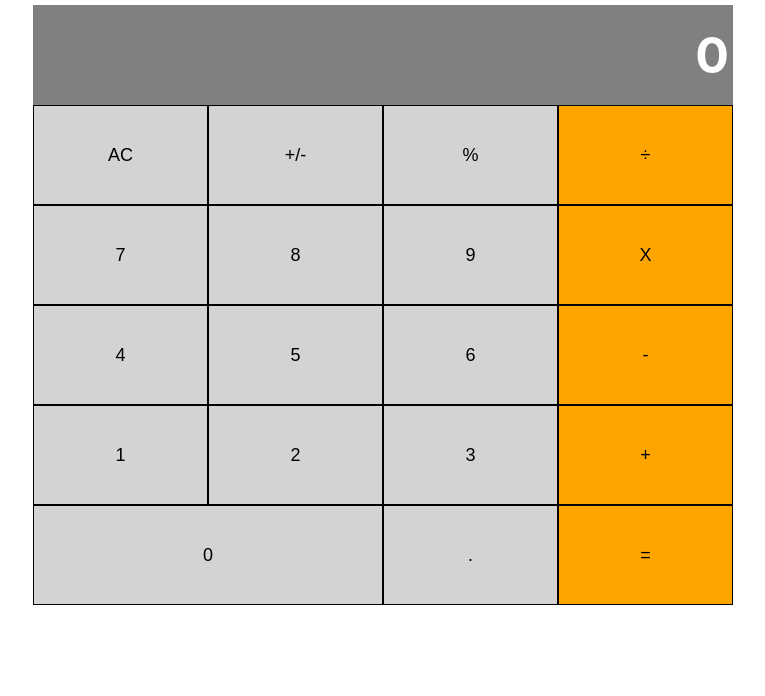
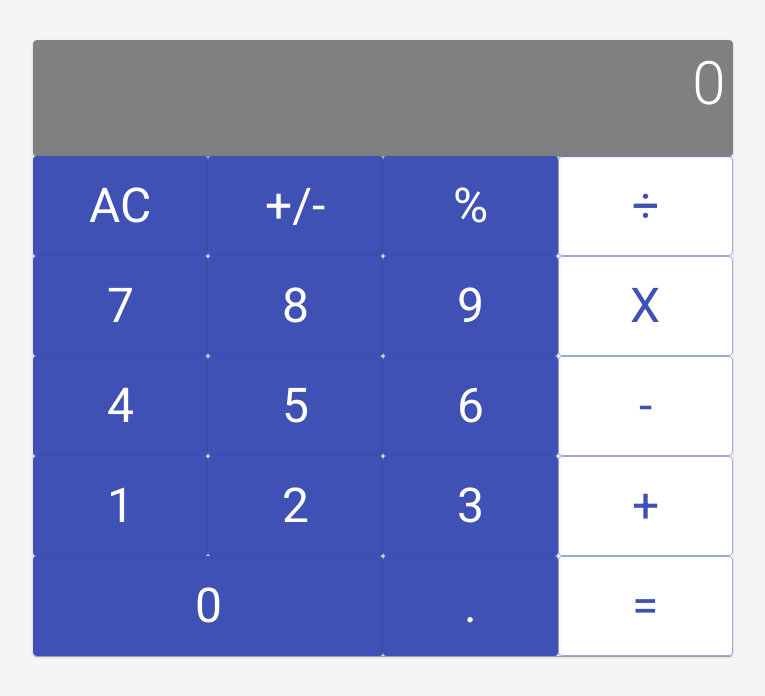
Before and after one commit to jstiven01/react-calculator, a React (Create React App) app: page / in a window 1280 px wide. Shown: the top 696 px of the page, without its empty margins (257-1022 px from the left). Built offline with nearby package versions, Linux system fonts and the light colour scheme.

Commit message:
Personalizing React Calculator

```diff
--- a/package.json
+++ b/package.json
@@ -3,6 +3,7 @@
   "version": "0.1.0",
   "private": true,
   "dependencies": {
+    "@material-ui/core": "^4.9.3",
     "@testing-library/jest-dom": "^4.2.4",
     "@testing-library/react": "^9.4.0",
     "@testing-library/user-event": "^7.2.1",
@@ -10,7 +11,9 @@
     "prop-types": "^15.7.2",
     "react": "^16.12.0",
     "react-dom": "^16.12.0",
-    "react-scripts": "3.3.0"
+    "react-scripts": "3.3.0",
+    "react-spring": "^8.0.27",
+    "typeface-roboto": "0.0.75"
   },
   "scripts": {
     "start": "react-scripts start",
--- a/src/components/App.js
+++ b/src/components/App.js
@@ -1,9 +1,11 @@
 /* eslint-disable react/no-unused-state */
 
 import React from 'react';
+import Card from '@material-ui/core/Card';
 import Display from './Display';
 import ButtonPanel from './ButtonPanel';
 import calculate from '../logic/calculate';
+
 
 class App extends React.Component {
   constructor() {
@@ -24,8 +26,10 @@ class App extends React.Component {
     const { total, next } = this.state;
     return (
       <div className="app-calculator">
-        <Display result={total || next || undefined} />
-        <ButtonPanel clickHandler={this.handleClick} />
+        <Card>
+          <Display result={total || next || undefined} />
+          <ButtonPanel clickHandler={this.handleClick} />
+        </Card>
       </div>
     );
   }
--- a/src/components/Button.js
+++ b/src/components/Button.js
@@ -1,39 +1,63 @@
 import React from 'react';
 import PropTypes from 'prop-types';
+import Button from '@material-ui/core/Button';
+import { useSpring, animated } from 'react-spring';
+import 'typeface-roboto';
+import { Typography } from '@material-ui/core';
 
-class Button extends React.Component {
-  handleClick = () => {
-    const { clickHandler, buttonName } = this.props;
-    return clickHandler(buttonName);
-  }
 
-  render() {
-    const { color, buttonName, wide } = this.props;
+const calc = (x, y) => [-(y - window.innerHeight / 2) / 20, (x - window.innerWidth / 2) / 20, 1.1];
+const trans = (x, y, s) => `perspective(600px) rotateX(${x}deg) rotateY(${y}deg) scale(${s})`;
+
+const ButtonCalc = ({
+  color, buttonName, wide, clickHandler,
+}) => {
+  const handleClick = () => clickHandler(buttonName);
+
   let classWide = '';
+  let propButton = 'contained';
   if (wide) classWide = 'wide-twice';
+  if (color === 'orange') propButton = 'outlined';
+  const [props, set] = useSpring(() => (
+    { xys: [0, 0, 1], config: { mass: 5, tension: 350, friction: 40 } }
+  ));
+  const { xys } = props;
 
   return (
-      <button
+    <Button
       className={`color-button-${color} ${classWide}`}
       type="button"
-        onClick={this.handleClick}
+      onClick={handleClick}
+      color="primary"
+      variant={propButton}
     >
-        {buttonName}
-      </button>
+      <animated.div
+        class="card"
+        onMouseMove={({ clientX: x, clientY: y }) => set({ xys: calc(x, y) })}
+        onMouseLeave={() => set({ xys: [0, 0, 1] })}
+        style={{ transform: xys.interpolate(trans) }}
+      >
+
+        <Typography variant="h3">{buttonName}</Typography>
+      </animated.div>
+
+    </Button>
   );
-  }
-}
+};
 
-Button.propTypes = {
+ButtonCalc.propTypes = {
   buttonName: PropTypes.string.isRequired,
   color: PropTypes.string,
   wide: PropTypes.bool,
   clickHandler: PropTypes.func.isRequired,
+  xys: PropTypes.shape({
+    interpolate: PropTypes.func,
+  }).isRequired,
 };
 
-Button.defaultProps = {
+ButtonCalc.defaultProps = {
   color: 'orange',
   wide: false,
 };
 
-export default Button;
+export default ButtonCalc;
--- a/src/components/Display.js
+++ b/src/components/Display.js
@@ -1,11 +1,29 @@
 import React from 'react';
 import PropTypes from 'prop-types';
+import { useSpring, animated } from 'react-spring';
+import Card from '@material-ui/core/Card'; import { makeStyles } from '@material-ui/core/styles';
+import { Typography } from '@material-ui/core';
+import 'typeface-roboto';
+
+const useStyles = makeStyles(theme => ({
+  root: {
+    ...theme.typography.button,
+    backgroundColor: theme.palette.background.paper,
+    padding: theme.spacing(1),
+  },
+}));
 
 function Display({ result }) {
+  const props = useSpring({
+    opacity: 1, from: { opacity: 0 }, duration: 10000, delay: 1000,
+  });
+  const classes = useStyles();
   return (
-    <div id="display">
-      <span>{result}</span>
-    </div>
+    <Card>
+      <div className={classes.root} id="display">
+        <Typography variant="h2"><animated.span style={props}>{result}</animated.span></Typography>
+      </div>
+    </Card>
   );
 }
 
--- a/src/index.css
+++ b/src/index.css
@@ -5,6 +5,7 @@ body {
     sans-serif;
   -webkit-font-smoothing: antialiased;
   -moz-osx-font-smoothing: grayscale;
+  background-color:  #f5f5f5;
 }
 
 code {
@@ -14,7 +15,7 @@ code {
 
 .app-calculator{
   width: 700px;
-  margin: 5px auto;
+  margin: 40px auto;
   display: flex;
   flex-direction: column;
 }
```
Also changed, not shown: 1 other file (tests, documents, lock files or other folders). Lines whose indentation alone changed are shown as unchanged.
